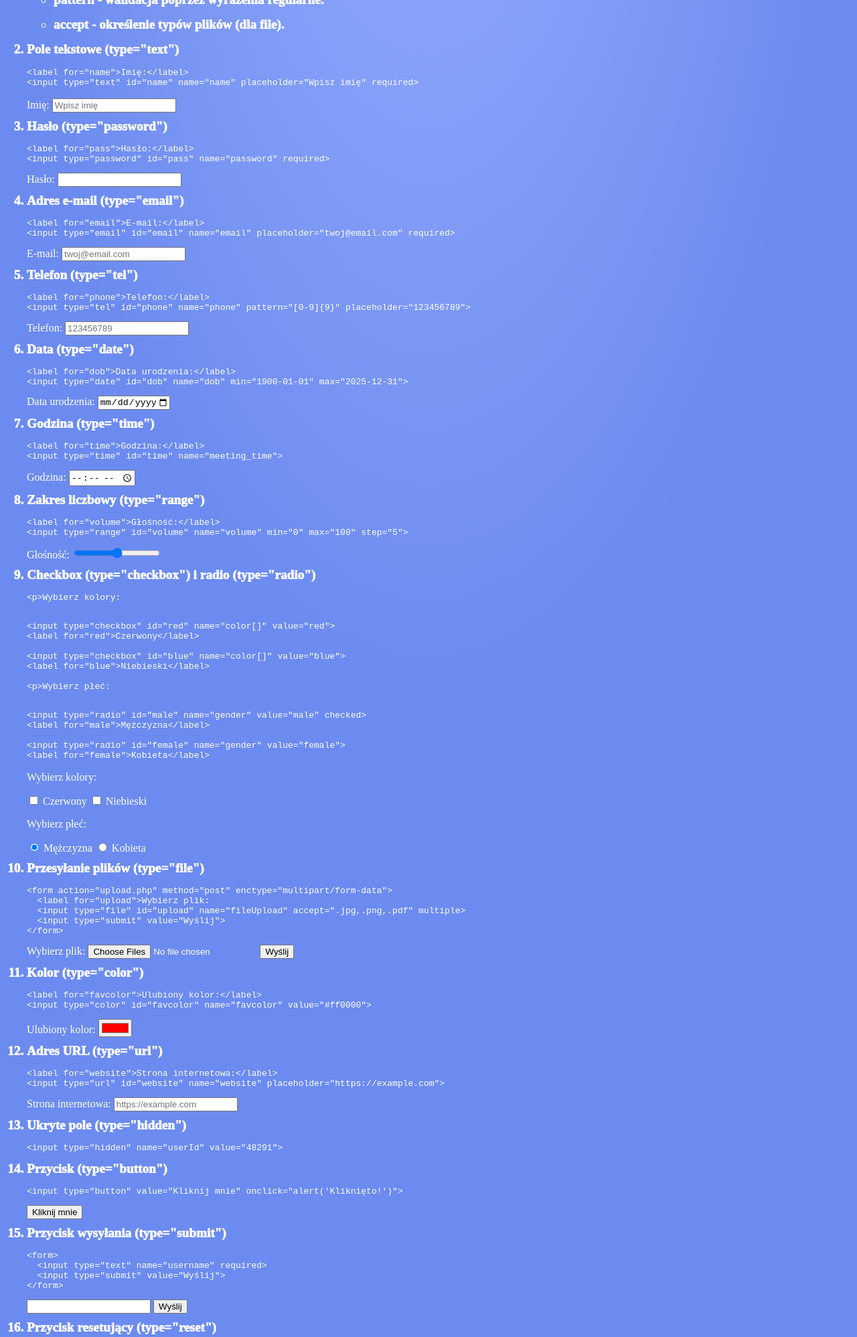
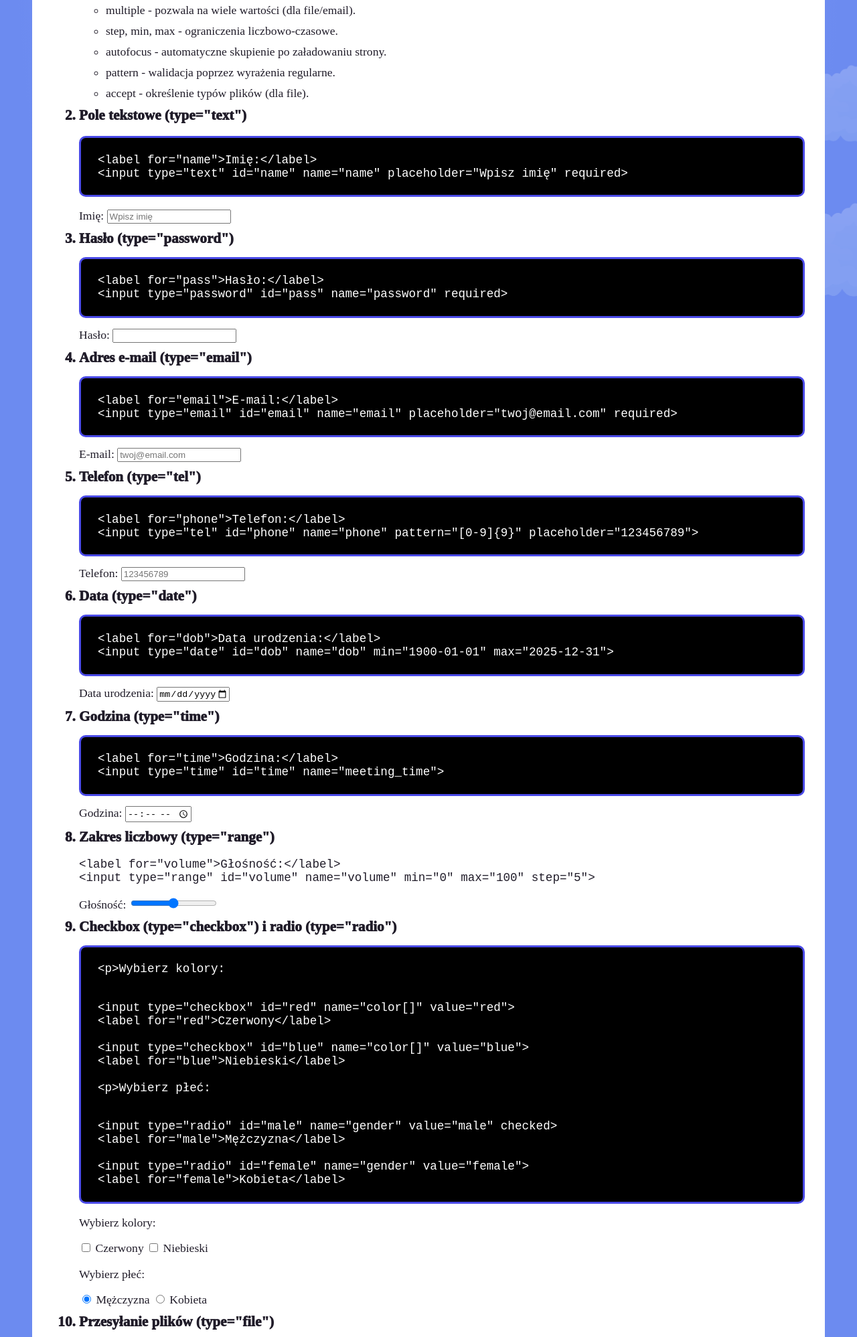
Before and after one commit to kenami0981/web-app, a plain HTML site: page Input.html in a window 1280 px wide. Shown: the part 698-2695 px from the top of the page at 67% size. Drawn offline with Linux system fonts and the light colour scheme; a web font is replaced by a local one.

Commit message:
UI of Input.html

```diff
--- a/Input.html
+++ b/Input.html
@@ -8,14 +8,17 @@
 </head>
 
 <body>
-    <h1>Input Control Elements (&lt;input>)</h1>
+        <div id="sky"></div>
+  <div class="page-wrap">
+    <h2>Input Control Elements (&lt;input>)</h2>
+    <div class="content">
     <p>Element &lt;input> w HTML to kluczowy składnik formularzy służący do zbierania danych od użytkownika. Dzięki
         atrybutowi type może przyjmować różne formy - od zwykłego pola tekstowego po zaawansowane kontrolki jak wybór
         koloru, daty czy przesyłanie plików. Każdy typ inputa może mieć szereg atrybutów, które definiują jego
         zachowanie, walidację oraz wygląd.</p>
     <ol>
         <li>Podstawowe atrybuty</li>
-        <ul>
+        <ul class="ol-example">
             <li>type - określa typ pola, np. text, password, email, file itp.</li>
             <li>name - nazwa pola, przesyłana z danymi formularza.</li>
             <li>id - unikalny identyfikator, często używany z label.</li>
@@ -35,46 +38,41 @@
         </ul>
         <li>Pole tekstowe (type="text")</li>
         <p>
-        <pre>
+        <div class="code"><code><pre>
 &lt;label for="name">Imię:&lt/label>
-&lt;input type="text" id="name" name="name" placeholder="Wpisz imię" required>
-</pre>
+&lt;input type="text" id="name" name="name" placeholder="Wpisz imię" required></pre></code></div>
         </p>
         <label for="name">Imię:</label>
         <input type="text" id="name" name="name" placeholder="Wpisz imię" required>
         <li>Hasło (type="password")</li>
-        <pre>
+        <div class="code"><code><pre>
 &lt;label for="pass">Hasło:&lt;/label>
-&lt;input type="password" id="pass" name="password" required>
-</pre>
+&lt;input type="password" id="pass" name="password" required></pre></code></div>
         <label for="pass">Hasło:</label>
         <input type="password" id="pass" name="password" required>
         <li>Adres e-mail (type="email")</li>
-        <pre>
+        <div class="code"><code><pre>
 &lt;label for="email">E-mail:&lt;/label>
-&lt;input type="email" id="email" name="email" placeholder="twoj@email.com" required></pre>
+&lt;input type="email" id="email" name="email" placeholder="twoj@email.com" required></pre></code></div>
         <label for="email">E-mail:</label>
         <input type="email" id="email" name="email" placeholder="twoj@email.com" required>
         <li>Telefon (type="tel")</li>
-        <pre>
+        <div class="code"><code><pre>
 &lt;label for="phone">Telefon:&lt;/label>
-&lt;input type="tel" id="phone" name="phone" pattern="[0-9]{9}" placeholder="123456789">
-</pre>
+&lt;input type="tel" id="phone" name="phone" pattern="[0-9]{9}" placeholder="123456789"></pre></code></div>
         <label for="phone">Telefon:</label>
         <input type="tel" id="phone" name="phone" pattern="[0-9]{9}" placeholder="123456789">
         <li>Data (type="date")
         </li>
-        <pre>
+        <div class="code"><code><pre>
 &lt;label for="dob">Data urodzenia:&lt;/label>
-&lt;input type="date" id="dob" name="dob" min="1900-01-01" max="2025-12-31">
-</pre>
+&lt;input type="date" id="dob" name="dob" min="1900-01-01" max="2025-12-31"></pre></code></div>
         <label for="dob">Data urodzenia:</label>
         <input type="date" id="dob" name="dob" min="1900-01-01" max="2025-12-31">
         <li>Godzina (type="time")</li>
-        <pre>
+        <div class="code"><code><pre>
 &lt;label for="time">Godzina:&lt;/label>
-&lt;input type="time" id="time" name="meeting_time">
-</pre>
+&lt;input type="time" id="time" name="meeting_time"></pre></code></div>
         <label for="time">Godzina:</label>
         <input type="time" id="time" name="meeting_time">
         <li>Zakres liczbowy (type="range")</li>
@@ -84,7 +82,7 @@
         <label for="volume">Głośność:</label>
         <input type="range" id="volume" name="volume" min="0" max="100" step="5">
         <li>Checkbox (type="checkbox") i radio (type="radio")</li>
-        <pre>
+        <div class="code"><code><pre>
 &lt;p>Wybierz kolory:</p>
 &lt;input type="checkbox" id="red" name="color[]" value="red">
 &lt;label for="red">Czerwony&lt;/label>
@@ -97,8 +95,7 @@
 &lt;label for="male">Mężczyzna&lt;/label>
 
 &lt;input type="radio" id="female" name="gender" value="female">
-&lt;label for="female">Kobieta&lt;/label>
-</pre>
+&lt;label for="female">Kobieta&lt;/label></pre></code></div>
         <p>Wybierz kolory:</p>
         <input type="checkbox" id="red" name="color[]" value="red">
         <label for="red">Czerwony</label>
@@ -113,89 +110,79 @@
         <input type="radio" id="female" name="gender" value="female">
         <label for="female">Kobieta</label>
         <li>Przesyłanie plików (type="file")</li>
-        <pre>
+        <div class="code"><code><pre>
 &lt;form action="upload.php" method="post" enctype="multipart/form-data">
   &lt;label for="upload">Wybierz plik:</label>
   &lt;input type="file" id="upload" name="fileUpload" accept=".jpg,.png,.pdf" multiple>
   &lt;input type="submit" value="Wyślij">
-&lt;/form>
-</pre>
+&lt;/form></pre></code></div>
         <form action="upload.php" method="post" enctype="multipart/form-data">
             <label for="upload">Wybierz plik:</label>
             <input type="file" id="upload" name="fileUpload" accept=".jpg,.png,.pdf" multiple>
             <input type="submit" value="Wyślij">
         </form>
         <li>Kolor (type="color")</li>
-        <pre>
+        <div class="code"><code><pre>
 &lt;label for="favcolor">Ulubiony kolor:&lt;/label>
-&lt;input type="color" id="favcolor" name="favcolor" value="#ff0000">
-</pre>
+&lt;input type="color" id="favcolor" name="favcolor" value="#ff0000"></pre></code></div>
         <label for="favcolor">Ulubiony kolor:</label>
         <input type="color" id="favcolor" name="favcolor" value="#ff0000">
         <li>Adres URL (type="url")</li>
-        <pre>
+        <div class="code"><code><pre>
 &lt;label for="website">Strona internetowa:&lt;/label>
-&lt;input type="url" id="website" name="website" placeholder="https://example.com">
-</pre>
+&lt;input type="url" id="website" name="website" placeholder="https://example.com"></pre></code></div>
         <label for="website">Strona internetowa:</label>
         <input type="url" id="website" name="website" placeholder="https://example.com">
         <li>Ukryte pole (type="hidden")</li>
-        <pre>
-&lt;input type="hidden" name="userId" value="48291">
-</pre>
+        <div class="code"><code><pre>
+&lt;input type="hidden" name="userId" value="48291"></pre></code></div>
         <input type="hidden" name="userId" value="48291">
         <li>Przycisk (type="button")</li>
-        <pre>
-&lt;input type="button" value="Kliknij mnie" onclick="alert('Kliknięto!')">
-</pre>
+        <div class="code"><code><pre>
+&lt;input type="button" value="Kliknij mnie" onclick="alert('Kliknięto!')"></pre></code></div>
         <input type="button" value="Kliknij mnie" onclick="alert('Kliknięto!')">
         <li>Przycisk wysyłania (type="submit")</li>
-        <pre>
+        <div class="code"><code><pre>
 &lt;form>
   &lt;input type="text" name="username" required>
   &lt;input type="submit" value="Wyślij">
-&lt;/form>
-</pre>
+&lt;/form></pre></code></div>
         <form>
             <input type="text" name="username" required>
             <input type="submit" value="Wyślij">
         </form>
         <li>Przycisk resetujący (type="reset")</li>
-        <pre>
+        <div class="code"><code><pre>
 &lt;form>
   &lt;input type="text" name="username">
   &lt;input type="reset" value="Wyczyść formularz">
 &lt;/form>
-</pre>
+</pre></code></div>
         <form>
             <input type="text" name="username">
             <input type="reset" value="Wyczyść formularz">
         </form>
         <li>Wyszukiwanie (type="search")</li>
-        <pre>
-&lt;input type="search" name="query" placeholder="Szukaj...">
-</pre>
+        <div class="code"><code><pre>
+&lt;input type="search" name="query" placeholder="Szukaj..."></pre></code></div>
         <input type="search" name="query" placeholder="Szukaj...">
         <li>Data i czas lokalny (type="datetime-local")</li>
-        <pre>
+        <div class="code"><code><pre>
 &lt;label for="meeting">Spotkanie:</label>
-&lt;input type="datetime-local" id="meeting" name="meeting">
-</pre>
+&lt;input type="datetime-local" id="meeting" name="meeting"></pre></code></div>
         <label for="meeting">Spotkanie:</label>
         <input type="datetime-local" id="meeting" name="meeting">
         <li>Tydzień i miesiąc (type="week" i type="month")</li>
-        <pre>
+        <div class="code"><code><pre>
 &lt;label for="week">Wybierz tydzień:&lt;/label>
-&lt;input type="week" id="week" name="week">
-
+&lt;input type="week" id="week" name="week"></pre></code></div>
 <label for="month">Wybierz miesiąc:</label>
 <input type="month" id="month" name="month">
-</pre>
         <li>Walidacja formularzy (HTML5)</li>
         <p>
             HTML5 pozwala na automatyczną walidację danych bez użycia JavaScript:
         </p>
-        <ul>
+        <ul class="ol-example">
             <li>required - pole obowiązkowe.</li>
             <li>pattern - dopasowanie do wyrażenia regularnego:<br>
                 &lt;input type="text" pattern="[A-Za-z]{3,}" title="Wpisz co najmniej 3 litery.">
@@ -215,7 +202,8 @@
 
     </ol>
 
-
+</div></div>
+<script src="sideJS.js"></script>
 </body>
 
 </html>
```
